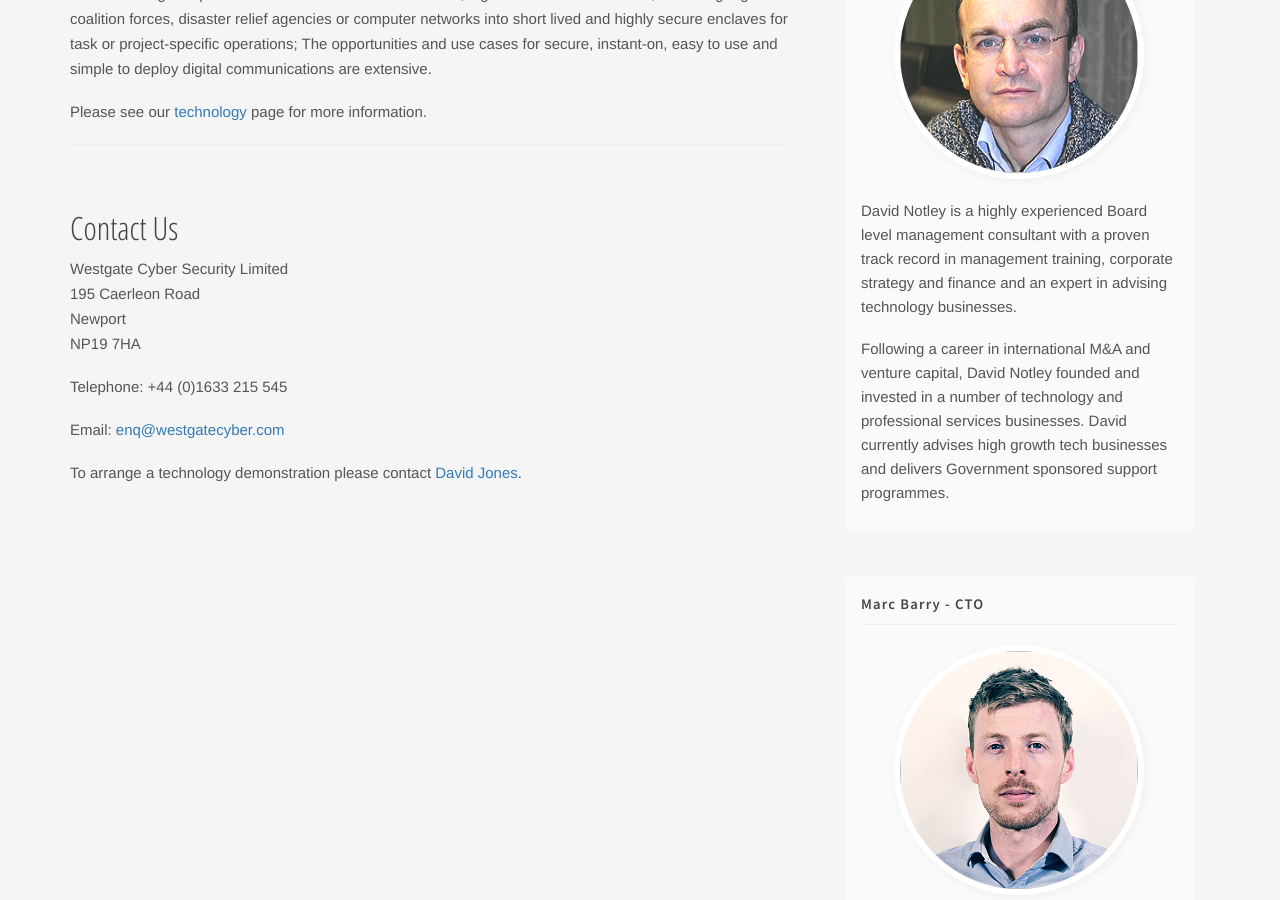
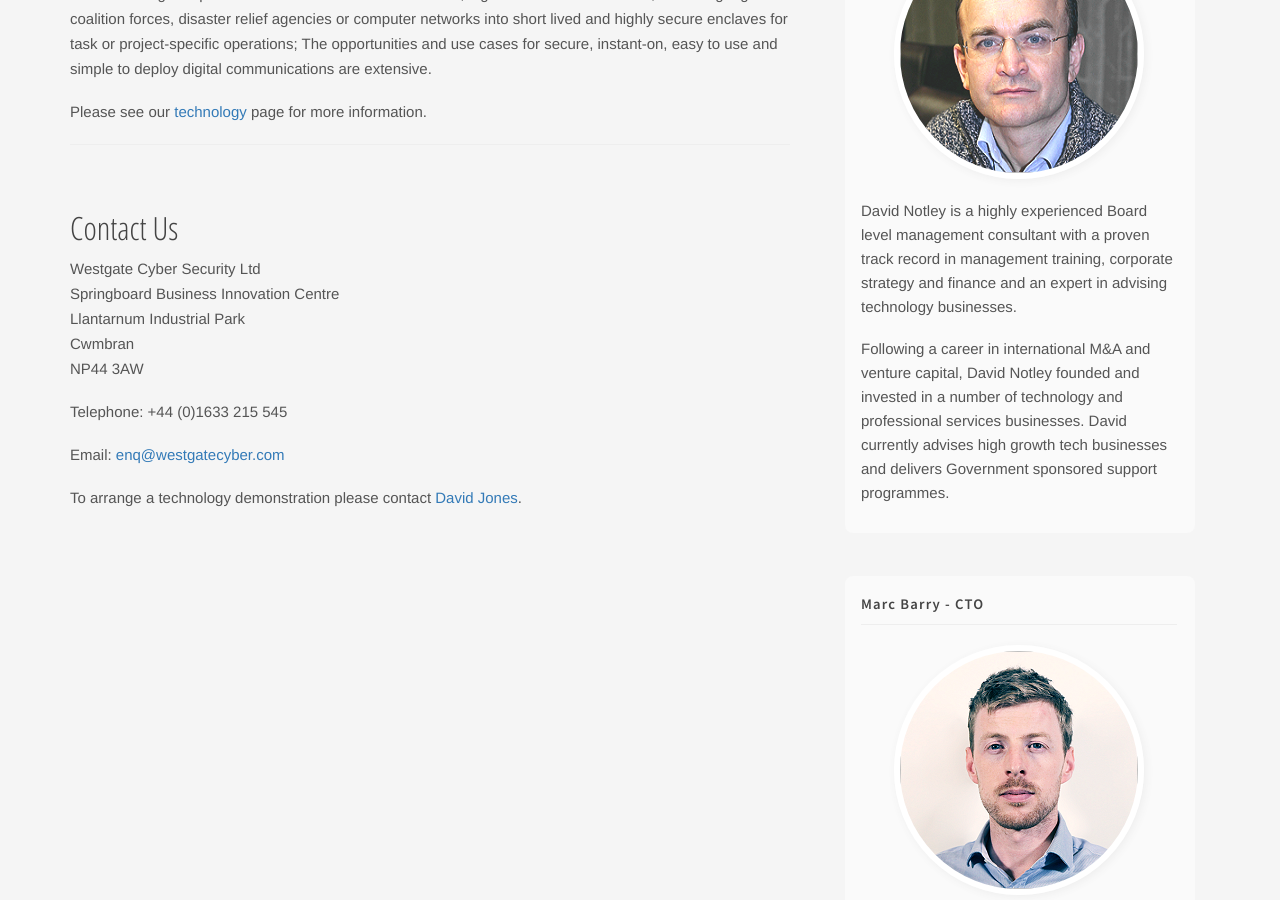
Before and after one commit to westgatecyber/westgatecyber.github.io, a Jekyll site: the page built from index.html, in a window 1280 px wide and 900 px high, scrolled down 1309 px. Built offline with Jekyll 4.4.1, drawn with Linux system fonts in a browser that asks for light colours; nearby versions of some CDN libraries.

Commit message:
new address

```diff
--- a/index.html
+++ b/index.html
@@ -81,10 +81,16 @@ title: Westgate Cyber Security
 		<section id="footer">
 
 			<p>
+                Westgate Cyber Security Ltd<br />
+                Springboard Business Innovation Centre<br />
+                Llantarnum Industrial Park<br />
+                Cwmbran<br />
+                NP44 3AW
+                <!--
 				Westgate Cyber Security Limited<br />
 				195 Caerleon Road<br />
 				Newport<br />
-				NP19 7HA
+				NP19 7HA-->
 			</p>
 
 			<p>Telephone: +44 (0)1633 215 545</p>
```
